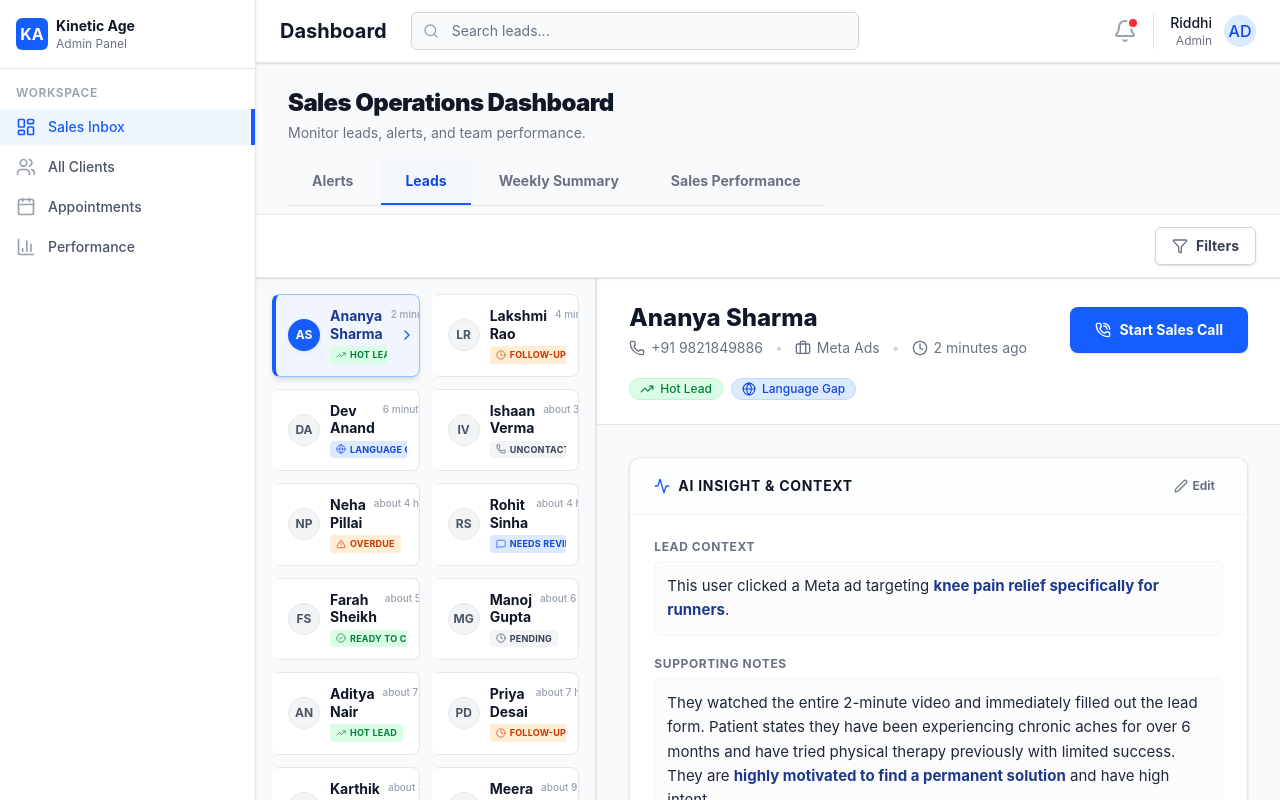
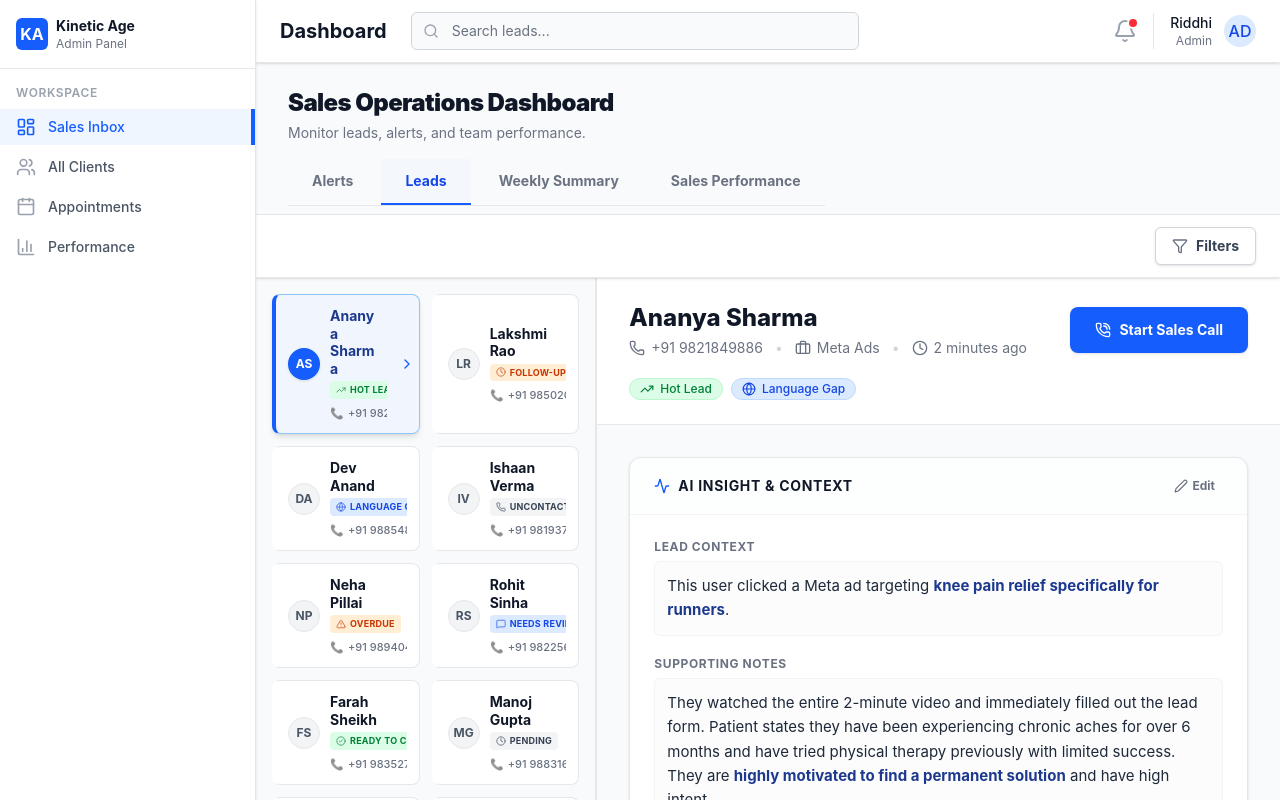
Before and after one commit to vidula18/kinetic-dashboard, a React (Vite) app: page / in a window 1280 px wide. Both pictures are taken after a click on the button "Leads". Built offline with nearby package versions, Linux system fonts and the light colour scheme.

Commit message:
Guarantee lead name visibility with separate lines

```diff
--- a/src/components/LeadItem.tsx
+++ b/src/components/LeadItem.tsx
@@ -45,26 +45,26 @@ export function LeadItem({ lead, isSelected, onClick }: LeadItemProps) {
         </div>
 
         <div className="flex-1 min-w-0 flex flex-col justify-center">
-          {/* Top Row: Name and Time */}
-          <div className="flex justify-between items-start mb-1">
-            <h3 className={`font-bold text-[14px] leading-tight mr-2 ${isSelected ? 'text-blue-900' : 'text-gray-900'}`}>
-              {lead.name}
-            </h3>
-            <span className="text-[10px] text-gray-400 font-medium whitespace-nowrap flex-shrink-0">
+          {/* Top Row: Name */}
+          <h3 className={`font-bold text-[14px] leading-tight mb-1 break-words pr-2 ${isSelected ? 'text-blue-900' : 'text-gray-900'}`}>
+            {lead.name}
+          </h3>
+
+          {/* Middle Row: Label and Time */}
+          <div className="flex items-center justify-between gap-2 mb-1.5 overflow-hidden">
+            <span className={`inline-flex items-center px-1.5 py-0.5 rounded text-[9px] font-bold uppercase tracking-wide whitespace-nowrap flex-shrink-0 ${colorStyles[primaryLabel.color]}`}>
+              <Icon className="w-2.5 h-2.5 mr-1 flex-shrink-0 opacity-80" />
+              {primaryLabel.text}
+            </span>
+            <span className="text-[10px] text-gray-400 font-medium whitespace-nowrap truncate">
               {formatDistanceToNow(lead.timeReceived, { addSuffix: true })}
             </span>
           </div>
 
-          {/* Bottom Row: Label + Phone */}
-          <div className="flex items-center gap-2 overflow-hidden">
-            <span className={`inline-flex items-center px-1.5 py-0.5 rounded text-[9px] font-bold uppercase tracking-wide whitespace-nowrap flex-shrink-0 ${colorStyles[primaryLabel.color]}`}>
-              <Icon className="w-2.5 h-2.5 mr-1 flex-shrink-0 opacity-80" />
-              {primaryLabel.text}
-            </span>
-            <span className="text-[11px] text-gray-500 font-medium whitespace-nowrap truncate flex items-center">
-              <span className="mr-1 opacity-60">📞</span> {lead.phone}
-            </span>
-          </div>
+          {/* Bottom Row: Phone */}
+          <span className="text-[11px] text-gray-500 font-medium truncate flex items-center">
+            <span className="mr-1 opacity-60">📞</span> {lead.phone}
+          </span>
         </div>
       </div>
     </div>
```
